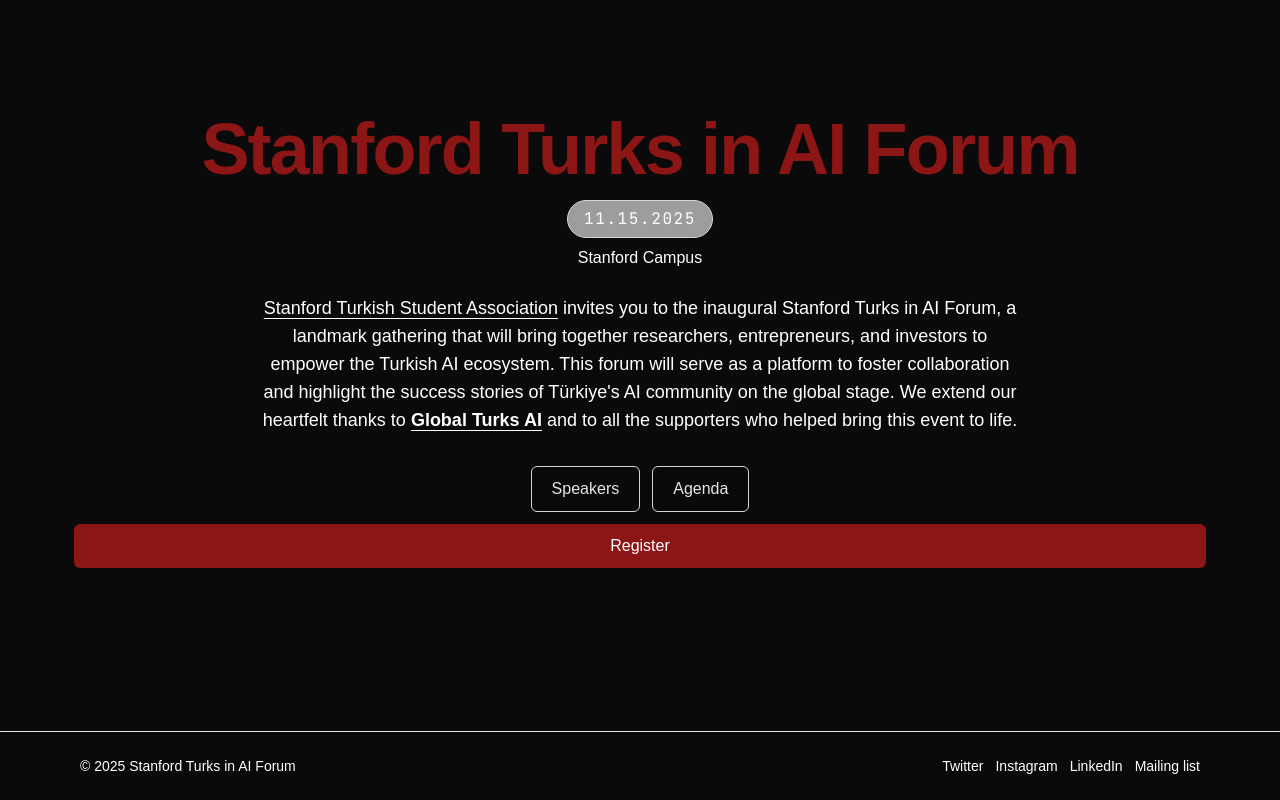
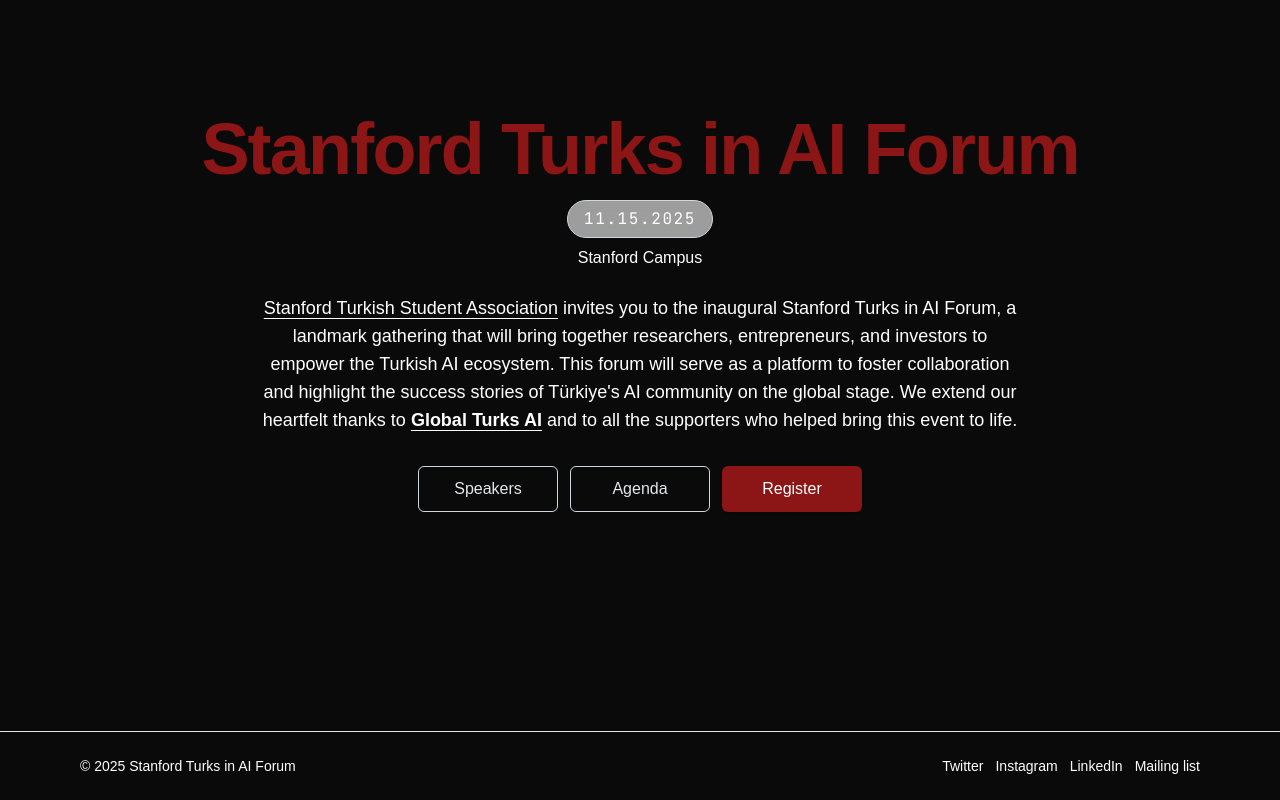
Before and after one commit to stanford-turkish-student-association/turks-in-ai-forum, a Next.js app: page /turks-in-ai-forum/ in a window 1280 px wide. Built offline with nearby package versions, Linux system fonts and the light colour scheme.

Commit message:
Revert to single row layout with equal-sized buttons

```diff
--- a/src/app/page.tsx
+++ b/src/app/page.tsx
@@ -22,12 +22,10 @@
           <p className="mx-auto max-w-3xl text-base sm:text-lg text-white mb-8">
             <a className="underline underline-offset-4 font-normal" href="https://www.linkedin.com/company/stanford-turkish-student-association/about/" target="_blank" rel="noopener noreferrer">Stanford Turkish Student Association</a> invites you to the inaugural Stanford Turks in AI Forum, a landmark gathering that will bring together researchers, entrepreneurs, and investors to empower the Turkish AI ecosystem. This forum will serve as a platform to foster collaboration and highlight the success stories of Türkiye&apos;s AI community on the global stage. We extend our heartfelt thanks to <strong><a className="underline underline-offset-4" href="https://globalturksai.org/" target="_blank" rel="noopener noreferrer">Global Turks AI</a></strong> and to all the supporters who helped bring this event to life.
           </p>
-          <div className="flex flex-col items-center gap-3">
-            <div className="flex gap-3 justify-center" id="button-row">
-              <Link className="inline-flex items-center justify-center rounded-md px-5 py-2.5 border border-gray-300 dark:border-gray-600" href="/speakers">Speakers</Link>
-              <Link className="inline-flex items-center justify-center rounded-md px-5 py-2.5 border border-gray-300 dark:border-gray-600" href="/agenda">Agenda</Link>
-            </div>
-            <a className="btn-primary w-[calc(100%+0.75rem)] max-w-none" href="https://luma.com/55ato326" target="_blank" rel="noopener noreferrer">Register</a>
+          <div className="flex gap-3 justify-center">
+            <Link className="inline-flex items-center justify-center rounded-md px-5 py-2.5 border border-gray-300 dark:border-gray-600 flex-1 max-w-[140px]" href="/speakers">Speakers</Link>
+            <Link className="inline-flex items-center justify-center rounded-md px-5 py-2.5 border border-gray-300 dark:border-gray-600 flex-1 max-w-[140px]" href="/agenda">Agenda</Link>
+            <a className="btn-primary flex-1 max-w-[140px]" href="https://luma.com/55ato326" target="_blank" rel="noopener noreferrer">Register</a>
           </div>
         </div>
       </section>
```
